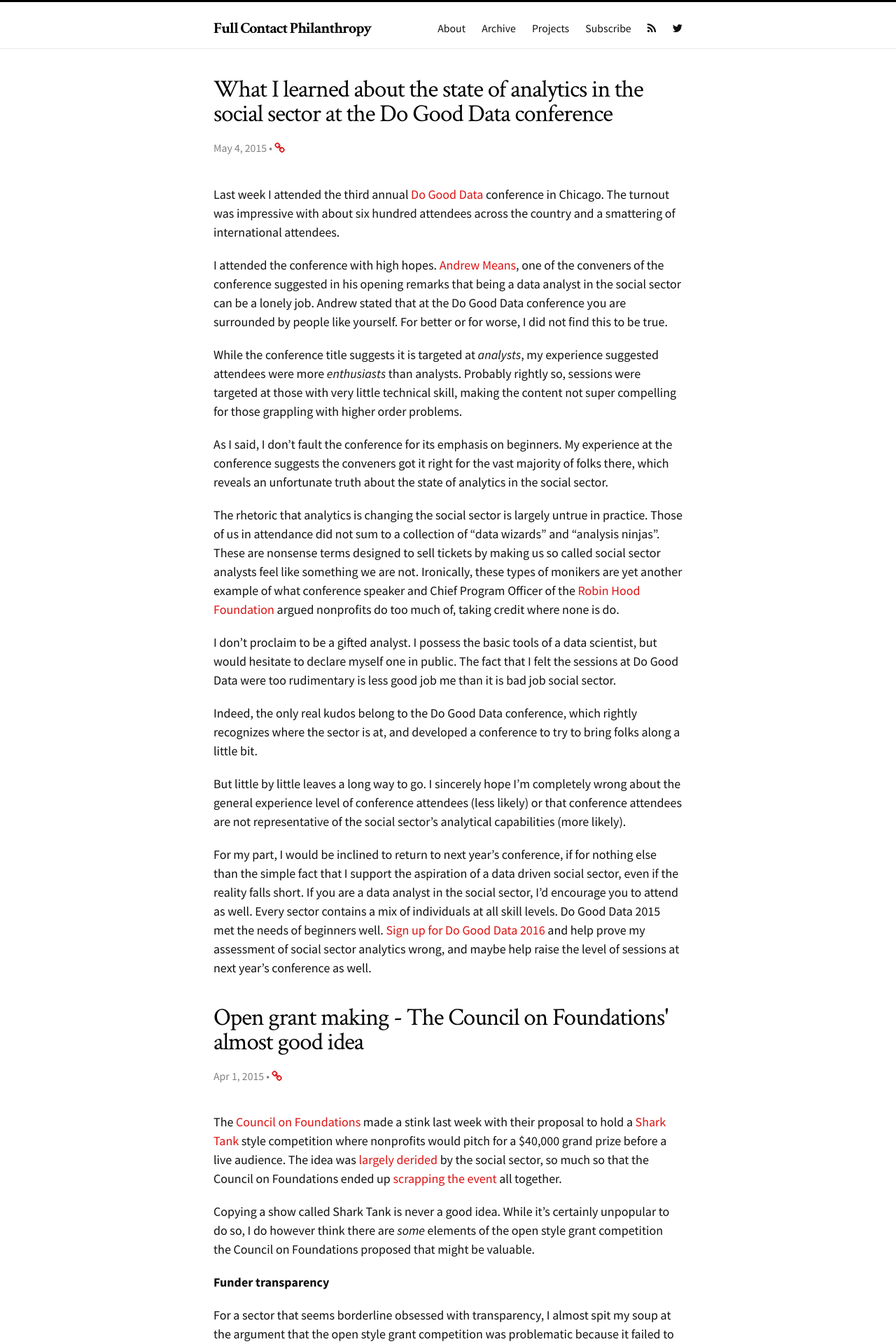
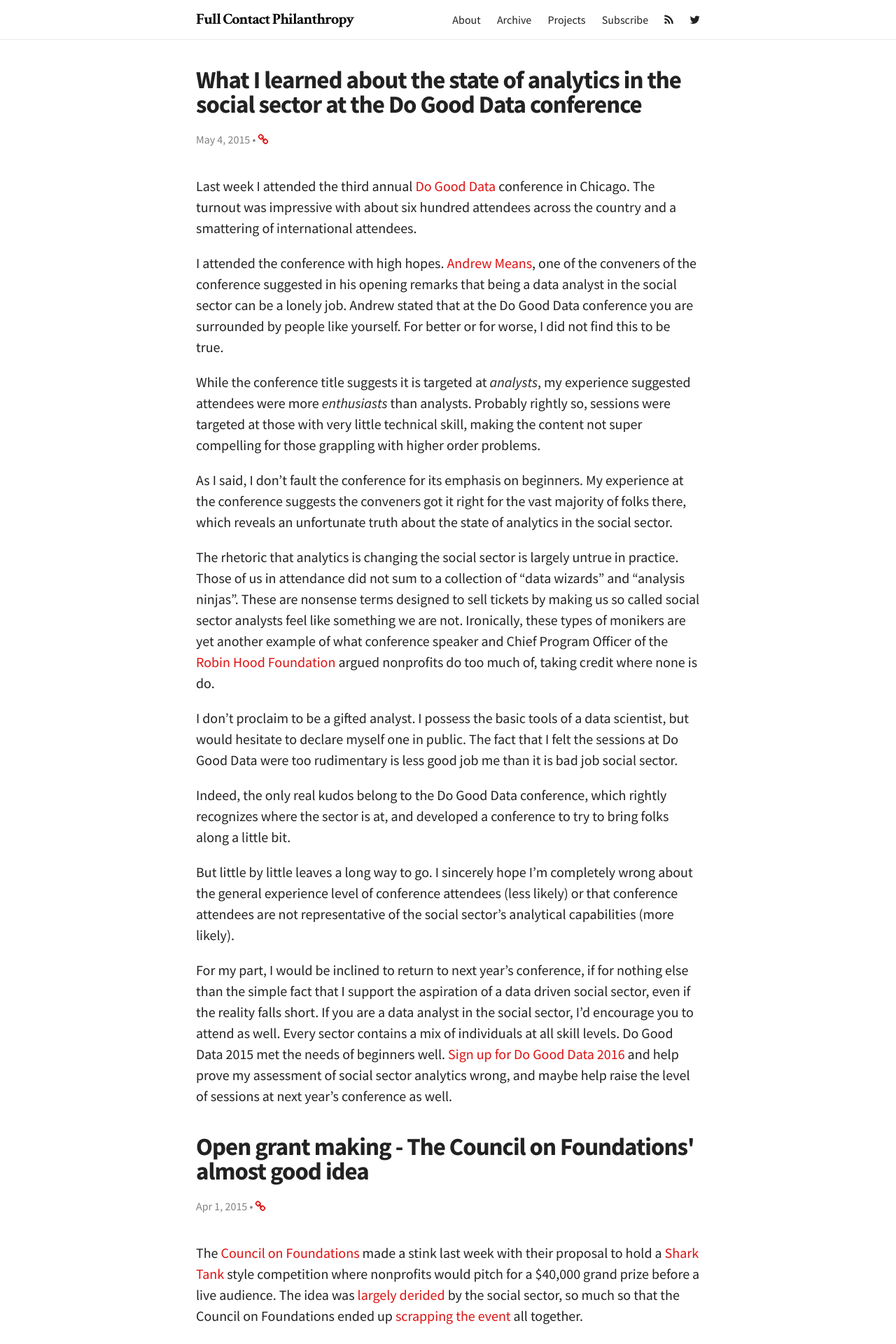
Before and after one commit to dhenderson/dhenderson.github.io, a Jekyll site: the page built from index.html, in a window 1280 px wide. Shown: the top 1920 px of the page at 70% size. Built offline with Jekyll 4.4.1, drawn with Linux system fonts in a browser that asks for light colours; the list of posts is cut into pages by our own code.

Commit message:
Added CNAME

```diff
--- /dev/null
+++ b/CNAME
@@ -0,0 +1 @@
+fullcontactphilanthropy.com
--- a/_sass/_layout.scss
+++ b/_sass/_layout.scss
@@ -6,9 +6,7 @@
     position: relative;
     border-top: 0px solid #000;
     background-color: #FFF;
-    border-top: 3px solid #000;
     border-bottom: 1px solid $grey-color-light;
-    padding-top: 10px;
 }
 
 .site-title {
@@ -215,14 +213,15 @@
     font-size: 35px;
     letter-spacing: -1px;
     line-height: 1;
-    font-family: $brand-font-family;
+    font-family: $base-font-family;
+    font-weight: bold;
 
     @include media-query($on-laptop) {
         font-size: 36px;
     }
 }
 .post-title a, .post-title a:visited, .post-title a:hover{
-  color: #000;
+  color: $text-color;
   text-decoration: none;
 }
 
--- a/css/main.scss
+++ b/css/main.scss
@@ -8,13 +8,13 @@
 // Our variables
 $base-font-family: 'Source Sans Pro', sans-serif;
 $brand-font-family: 'Crimson Text', serif;
-$base-font-size:   18px;
-$small-font-size:  $base-font-size * 0.875;
+$base-font-size:   20px;
+$small-font-size:  $base-font-size * 0.8;
 $base-line-height: 1.5;
 
 $spacing-unit:     40px;
 
-$text-color:       #111;
+$text-color:       #222;
 $background-color: #FFF;
 $brand-color:      #DD1111;
 
@@ -23,7 +23,7 @@ $grey-color-light: lighten($grey-color, 40%);
 $grey-color-dark:  darken($grey-color, 25%);
 
 // Width of the content area
-$content-width:    750px;
+$content-width:    800px;
 
 $on-palm:          675px;
 $on-laptop:        800px;
```
